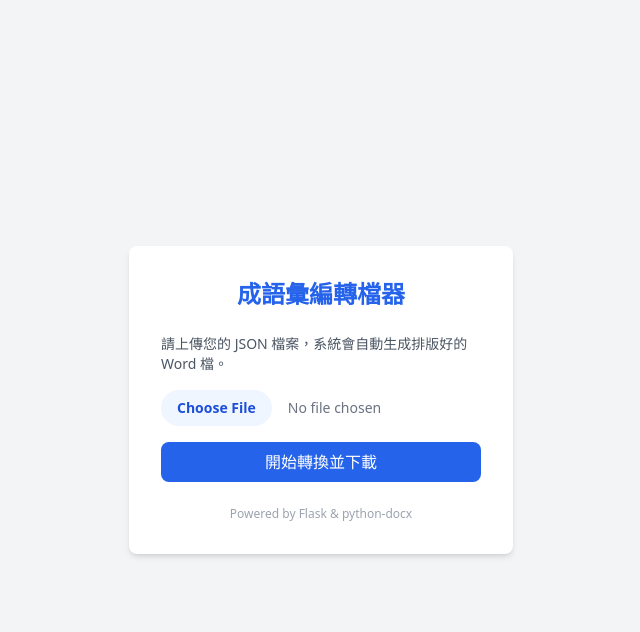
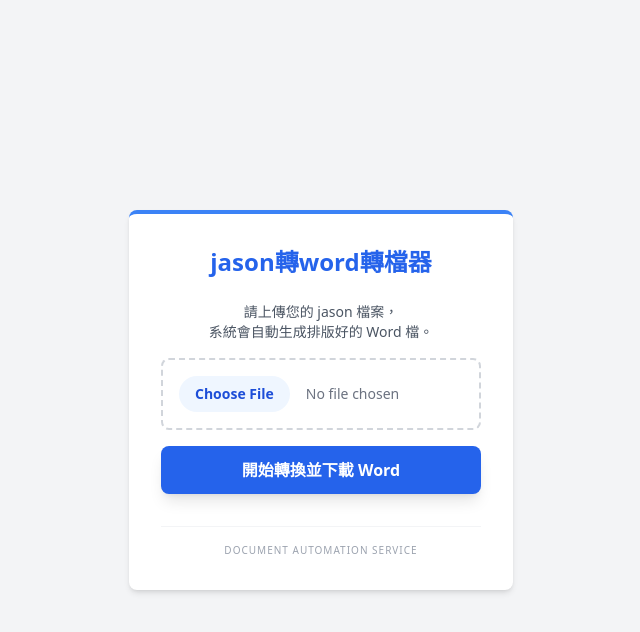
Before and after one commit to leomiboy/jasontoword-app, a Flask app: page / in a window 1280 px wide. Shown: the top 632 px of the page, without its empty margins (319-959 px from the left). Run offline with Flask 3, Linux system fonts and the light colour scheme; some libraries are stand-ins or nearby versions.

Commit message:
Add files via upload

```diff
--- a/templates/index.html
+++ b/templates/index.html
@@ -3,25 +3,27 @@
 <head>
     <meta charset="UTF-8">
     <meta name="viewport" content="width=device-width, initial-scale=1.0">
-    <title>成語轉 Word 工具</title>
+    <title>jason轉word轉檔器</title>
     <script src="https://cdn.tailwindcss.com"></script>
 </head>
 <body class="bg-gray-100 min-h-screen flex items-center justify-center">
-    <div class="bg-white p-8 rounded-lg shadow-md w-96">
-        <h1 class="text-2xl font-bold mb-6 text-center text-blue-600">成語彙編轉檔器</h1>
-        <p class="text-gray-600 mb-4 text-sm">請上傳您的 JSON 檔案，系統會自動生成排版好的 Word 檔。</p>
+    <div class="bg-white p-8 rounded-lg shadow-md w-96 border-t-4 border-blue-500">
+        <h1 class="text-2xl font-bold mb-6 text-center text-blue-600">jason轉word轉檔器</h1>
+        <p class="text-gray-600 mb-4 text-sm text-center">請上傳您的 jason 檔案，<br>系統會自動生成排版好的 Word 檔。</p>
 
         <form action="/convert" method="post" enctype="multipart/form-data" class="space-y-4">
-            <input type="file" name="json_file" accept=".json" required
-                class="block w-full text-sm text-gray-500 file:mr-4 file:py-2 file:px-4 file:rounded-full file:border-0 file:text-sm file:font-semibold file:bg-blue-50 file:text-blue-700 hover:file:bg-blue-100">
+            <div class="border-2 border-dashed border-gray-300 rounded-lg p-4 text-center hover:border-blue-400 transition cursor-pointer">
+                <input type="file" name="json_file" accept=".json" required
+                    class="block w-full text-sm text-gray-500 file:mr-4 file:py-2 file:px-4 file:rounded-full file:border-0 file:text-sm file:font-semibold file:bg-blue-50 file:text-blue-700 hover:file:bg-blue-100">
+            </div>
             <button type="submit"
-                class="w-full bg-blue-600 text-white py-2 rounded-lg font-medium hover:bg-blue-700 transition">
-                開始轉換並下載
+                class="w-full bg-blue-600 text-white py-3 rounded-lg font-bold shadow-lg hover:bg-blue-700 active:transform active:scale-95 transition">
+                開始轉換並下載 Word
             </button>
         </form>
 
-        <div class="mt-6 text-xs text-center text-gray-400">
-            Powered by Flask & python-docx
+        <div class="mt-8 pt-4 border-t border-gray-100 text-[10px] text-center text-gray-400 uppercase tracking-widest">
+            Document Automation Service
         </div>
     </div>
 </body>
```
